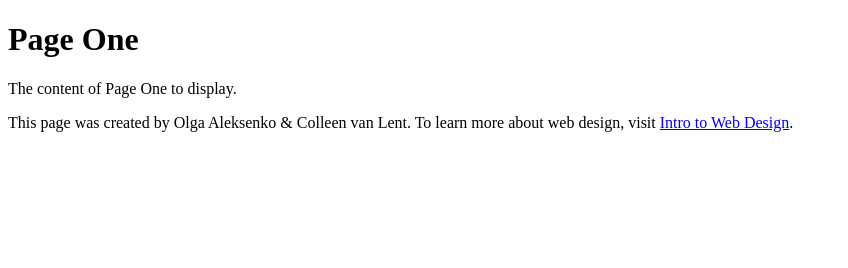
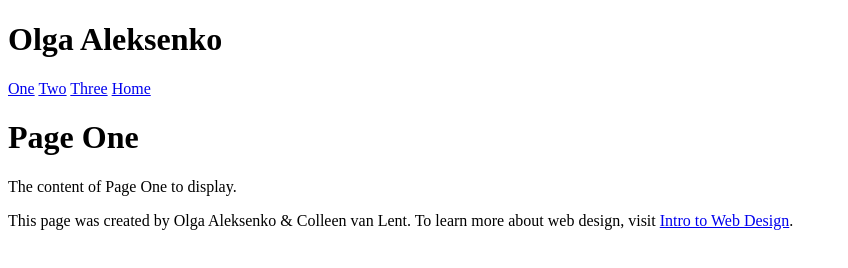
Before and after one commit to OlgaTat/OlgaTat.github.io, a plain HTML site: page one.html in a window 1280 px wide. Shown: the whole page, without its empty margins (0-848 px from the left). Drawn offline with Linux system fonts and the light colour scheme.

Commit message:
Add files via upload

```diff
--- a/one.html
+++ b/one.html
@@ -5,6 +5,15 @@
 	<title>Page One</title>
 </head>
 <body>
+	<header>
+	<h1>Olga Aleksenko</h1>
+	<nav>
+		<a href="one.html">One</a>
+		<a href="two.html">Two</a>
+		<a href="three.html">Three</a>
+		<a href="index.html">Home</a>
+	</nav>
+	</header>
 	<h1>Page One</h1>
 	The content of Page One to display.
 	<footer>
```
Also changed, not shown: index.html (+3 -1 lines), three.html (+9 -0 lines), two.html (+9 -0 lines).
